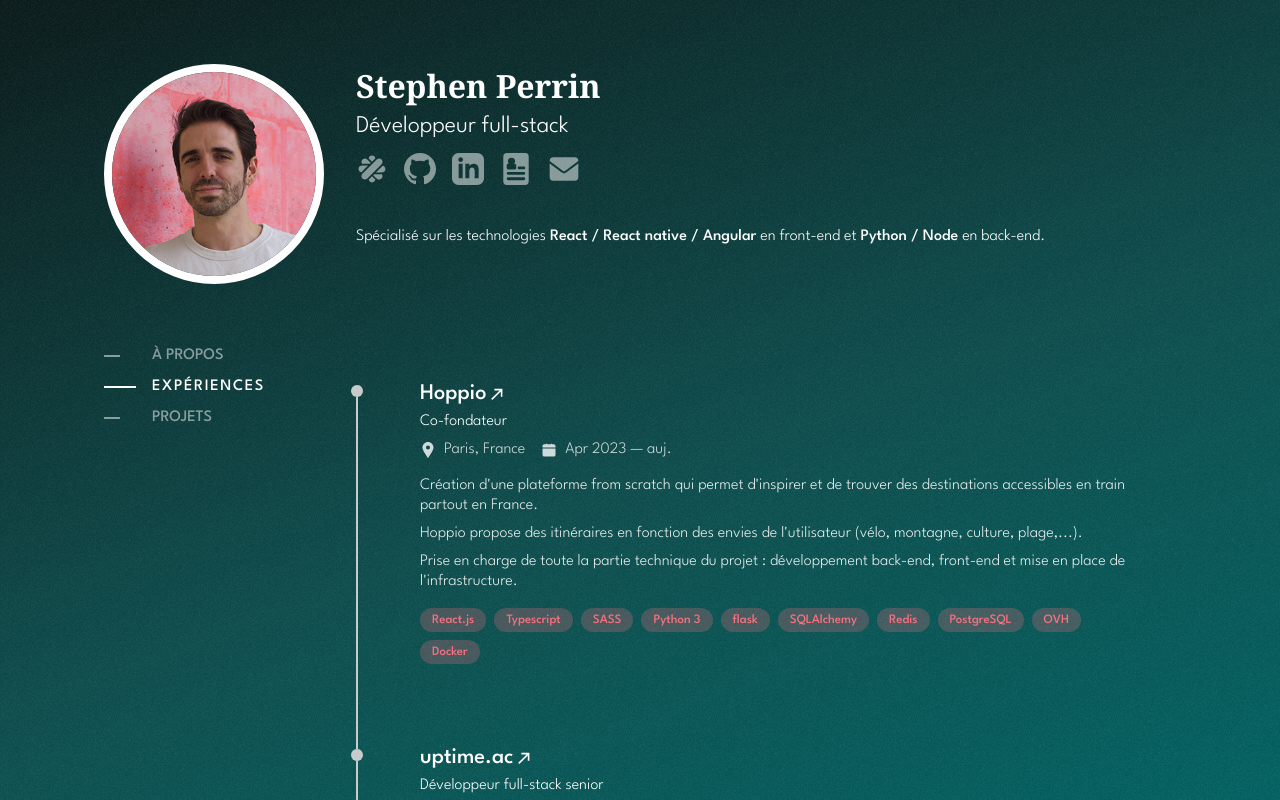
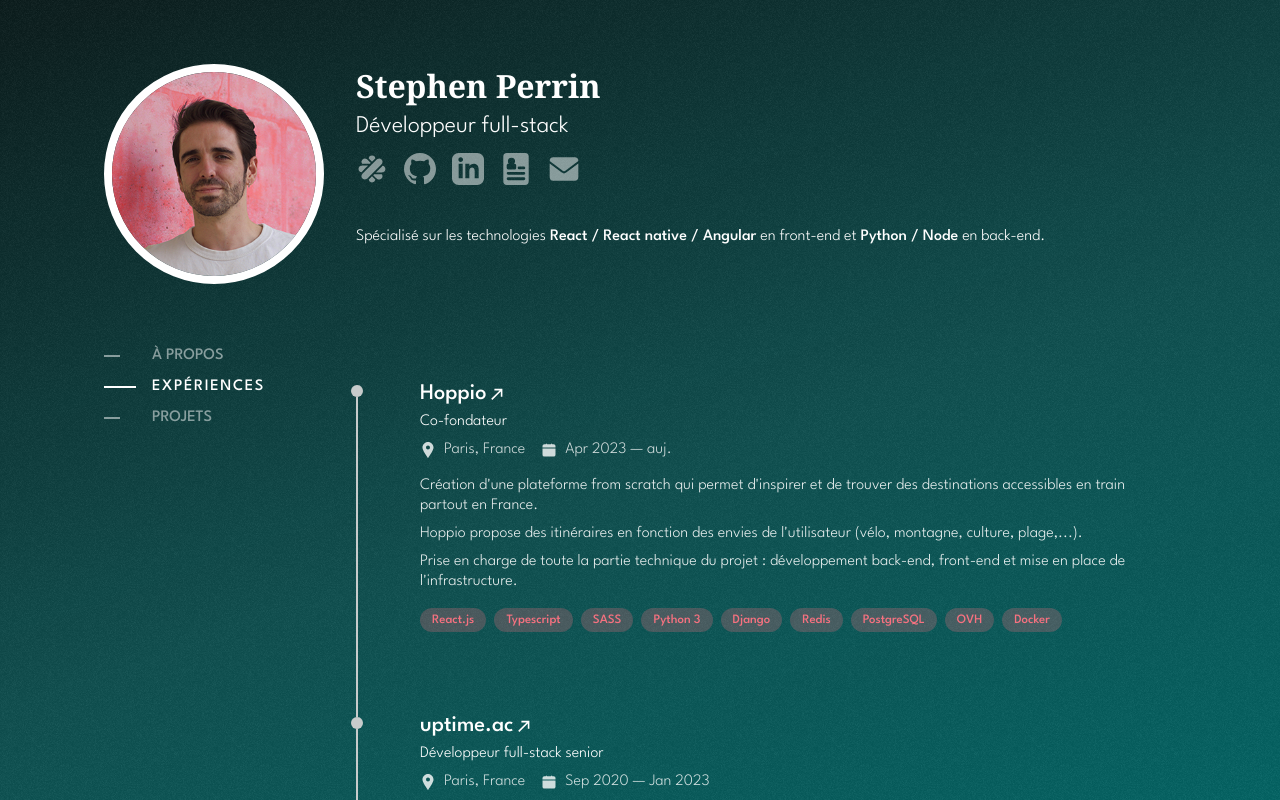
Before and after one commit to stephenprn/stephen-portfolio, a Next.js app: page /experiences in a window 1280 px wide. Shown: the top 800 px of the page. Built offline with nearby package versions, Linux system fonts and the light colour scheme.

Commit message:
change hoppio

```diff
--- a/pages/experiences/index.tsx
+++ b/pages/experiences/index.tsx
@@ -20,18 +20,7 @@ const EXPERIENCES: IExperience[] = [
       "Hoppio propose des itinéraires en fonction des envies de l'utilisateur (vélo, montagne, culture, plage,...).",
       "Prise en charge de toute la partie technique du projet : développement back-end, front-end et mise en place de l'infrastructure.",
     ],
-    skills: [
-      "React.js",
-      "Typescript",
-      "SASS",
-      "Python 3",
-      "flask",
-      "SQLAlchemy",
-      "Redis",
-      "PostgreSQL",
-      "OVH",
-      "Docker",
-    ],
+    skills: ["React.js", "Typescript", "SASS", "Python 3", "Django", "Redis", "PostgreSQL", "OVH", "Docker"],
     dates: {
       start: new Date("2023-04-01"),
     },
```
